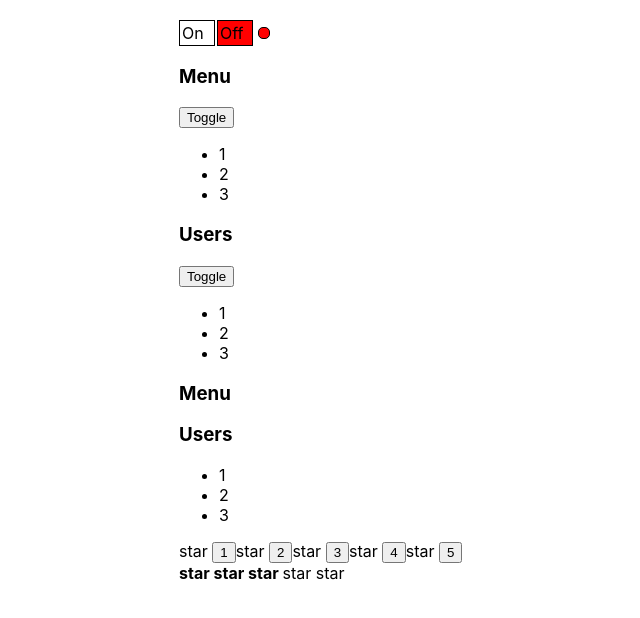
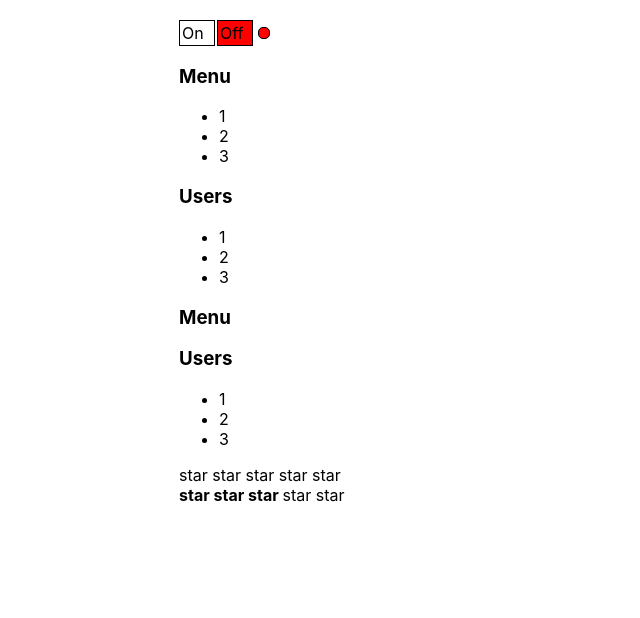
Before and after one commit to olesya-sh-dev/React-learning, a React (Create React App) app: page / in a window 1280 px wide. Shown: the top 618 px of the page, without its empty margins (161-801 px from the left). Built offline with nearby package versions, Linux system fonts and the light colour scheme.

Commit message:
toggle и выбор звезд без кнопок, передача props на title и span

```diff
--- a/src/App.css
+++ b/src/App.css
@@ -1,4 +1,5 @@
 .App {
   width: 600px;
   margin: 20px auto;
+  cursor: pointer;
 }
--- a/src/components/UncontrolledAccordion/UncontrolledAccordion.tsx
+++ b/src/components/UncontrolledAccordion/UncontrolledAccordion.tsx
@@ -11,14 +11,18 @@ function UncontrolledAccordion(props: AccordionPropsType) {
 
   return (
     <div>
-      <AccordionTitle title={props.titleValue} />
-      <button
+      <AccordionTitle
+        title={props.titleValue}
+        setCollapsed={setCollapsed}
+        collapsed={collapsed}
+      />
+      {/* <button
         onClick={() => {
           setCollapsed(!collapsed);
         }}
       >
         Toggle
-      </button>
+      </button> */}
       {!collapsed && <AccordionBody />}
     </div>
   );
@@ -44,12 +48,20 @@ function UncontrolledAccordion(props: AccordionPropsType) {
 // }
 type AccordionTitlePropsType = {
   title: string;
+  setCollapsed: (collapsed: boolean) => void;
+  collapsed: boolean;
 };
 function AccordionTitle(props: AccordionTitlePropsType) {
   console.log("AccordionTitle is rendering");
   return (
     <div>
-      <h3>{props.title}</h3>
+      <h3
+        onClick={() => {
+          props.setCollapsed(!props.collapsed);
+        }}
+      >
+        {props.title}
+      </h3>
     </div>
   );
 }
--- a/src/components/UncontrolledRating/UncontrolledRating.tsx
+++ b/src/components/UncontrolledRating/UncontrolledRating.tsx
@@ -7,16 +7,41 @@ export function UncontrolledRating() {
 
   return (
     <div>
-      <Star selected={value > 0} />
-      <button onClick={() => setValue(1)}>1</button>
-      <Star selected={value > 1} />
-      <button onClick={() => setValue(2)}>2</button>
-      <Star selected={value > 2} />
-      <button onClick={() => setValue(3)}>3</button>
-      <Star selected={value > 3} />
-      <button onClick={() => setValue(4)}>4</button>
-      <Star selected={value > 4} />
-      <button onClick={() => setValue(5)}>5</button>
+      <Star
+        selected={value > 0}
+        setValue={() => {
+          setValue(1);
+        }}
+      />
+      {/* <button onClick={() => setValue(1)}>1</button> */}
+      <Star
+        selected={value > 1}
+        setValue={() => {
+          setValue(2);
+        }}
+      />
+      {/* <button onClick={() => setValue(2)}>2</button> */}
+      <Star
+        selected={value > 2}
+        setValue={() => {
+          setValue(3);
+        }}
+      />
+      {/* <button onClick={() => setValue(3)}>3</button> */}
+      <Star
+        selected={value > 3}
+        setValue={() => {
+          setValue(4);
+        }}
+      />
+      {/* <button onClick={() => setValue(4)}>4</button> */}
+      <Star
+        selected={value > 4}
+        setValue={() => {
+          setValue(5);
+        }}
+      />
+      {/* <button onClick={() => setValue(5)}>5</button> */}
     </div>
   );
 
@@ -88,6 +113,7 @@ export function UncontrolledRating() {
   // }
   type StarPropsType = {
     selected: boolean;
+    setValue: () => void;
   };
   function Star(props: StarPropsType) {
     console.log("Star is rendering");
@@ -96,7 +122,7 @@ export function UncontrolledRating() {
         <b>star </b>
       </span>
     ) : (
-      <span>star </span>
+      <span onClick={() => props.setValue()}>star </span>
     );
 
     // if (props.selected === true) {
```
